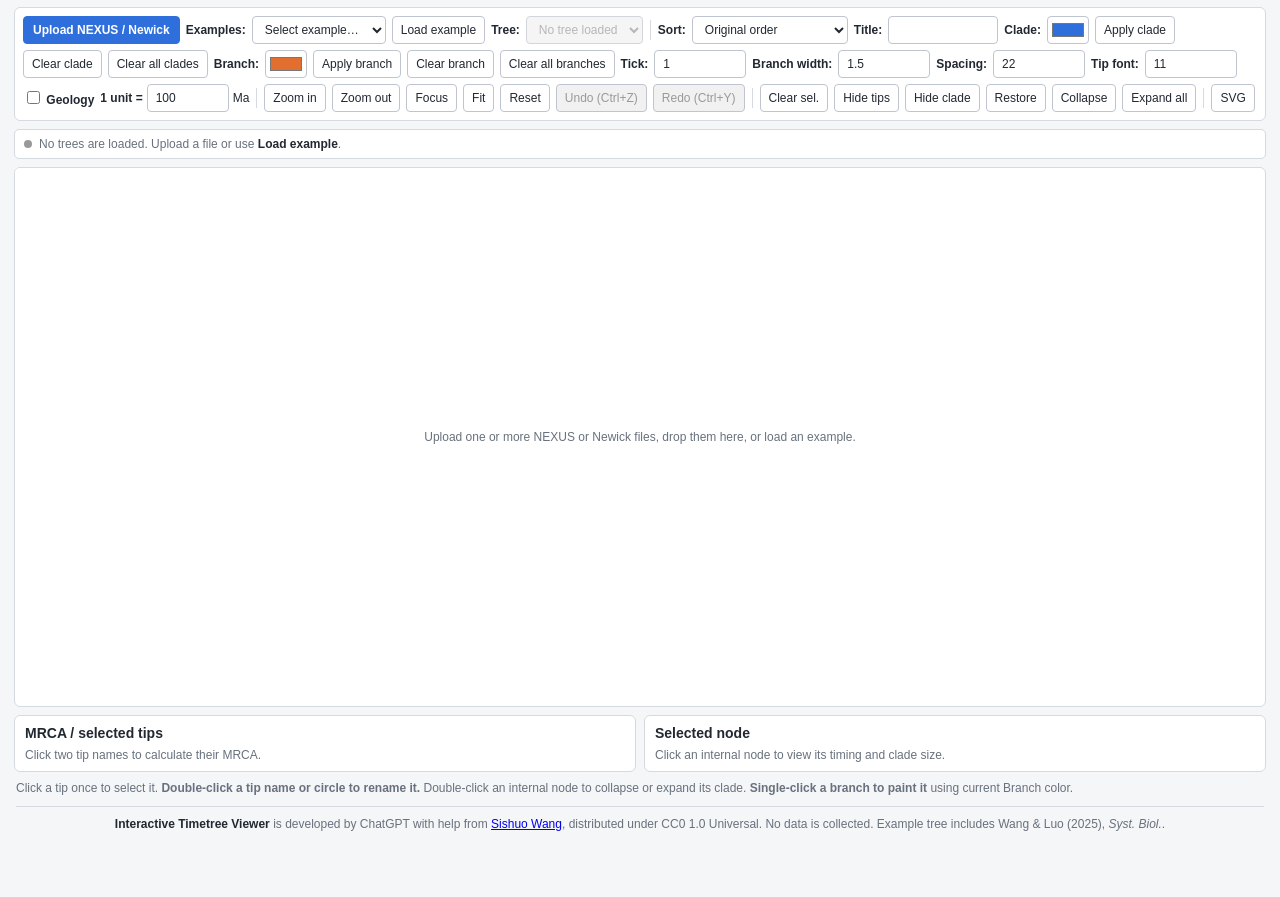
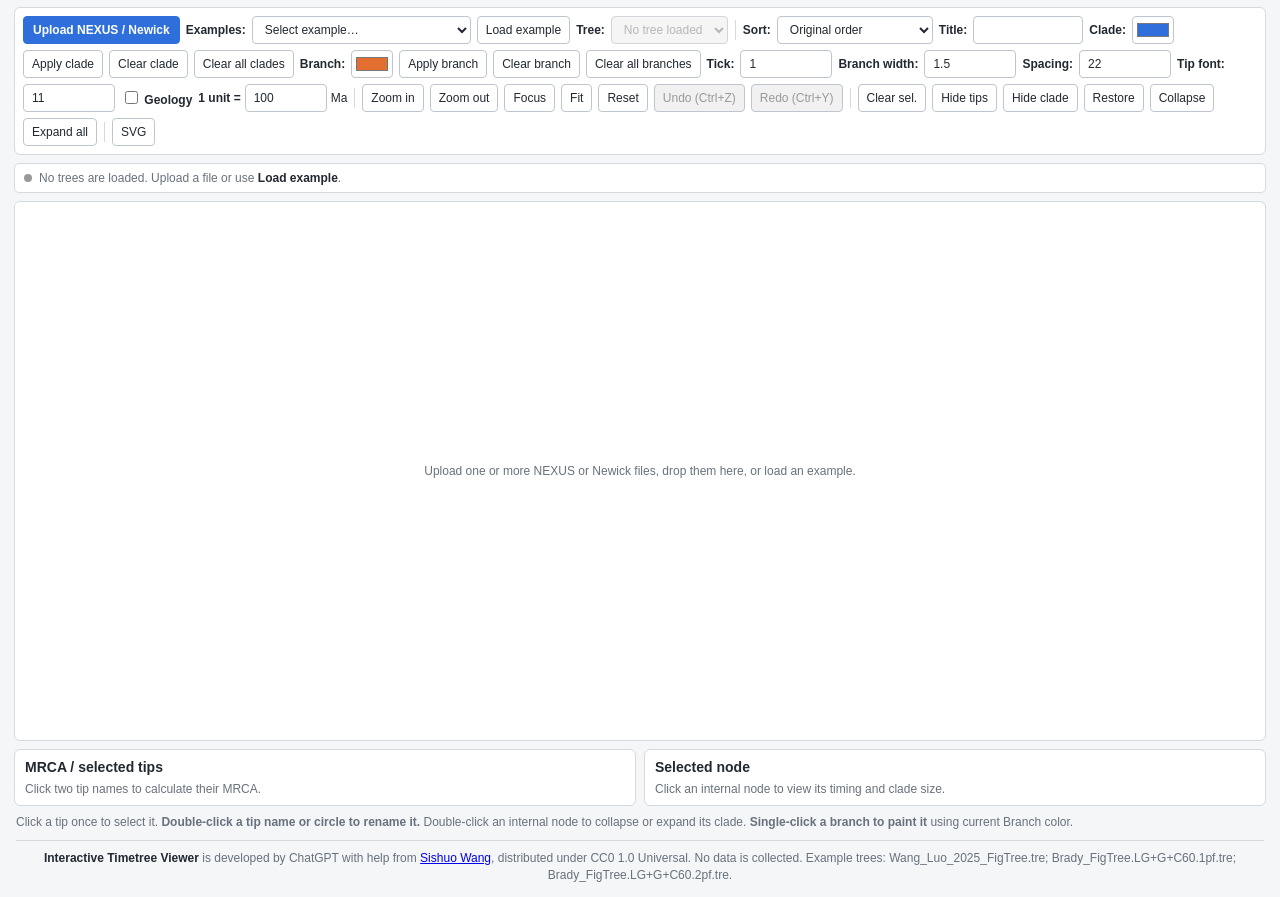
Before and after one commit to sishuowang/timetree_viewer, a plain HTML site: page index.html in a window 1280 px wide. Shown: the part 67-964 px from the top of the page. Before the commit the page ends 914 px from the top, so only its background shows below. Drawn offline with Linux system fonts and the light colour scheme.

Commit message:
3 examples corrected

```diff
--- a/index.html
+++ b/index.html
@@ -46,7 +46,7 @@
 
     .toolbar-divider { width:1px; height:20px; margin:0 1px; background:var(--border); }
     #tree-choice { max-width:260px; }
-    #example-choice { max-width:210px; }
+    #example-choice { max-width:260px; }
     #timeline-units { width:110px; }
     #tick-interval, #branch-width, #branch-spacing, #tip-font-size { width:92px; }
     #geology-unit-ma { width:82px; }
@@ -328,19 +328,19 @@
       Click a tip once to select it. <strong>Double-click a tip name or circle to rename it.</strong>
       Double-click an internal node to collapse or expand its clade.
       <strong>Single-click a branch to paint it</strong> using current Branch color.
-	  <!--
+      <!--
       Geological ranges use Ma before present. Set <strong>1 tree unit</strong> to Ma represented by one branch-length unit.
       The <strong>Title</strong> field changes only timeline title.
       To color a clade, select an internal node and click <strong>Apply clade</strong>.
       (Clade color affects descendants only, not its parent branch.)
       Use <strong>Undo (Ctrl+Z)</strong> and <strong>Redo (Ctrl+Y)</strong>.
-	  --!>
+      -->
     </p>
 
     <footer class="credits">
       <strong>Interactive Timetree Viewer</strong> is developed by ChatGPT with help from
       <a href="https://sishuowang2022.wordpress.com/" target="_blank" rel="noopener noreferrer">Sishuo Wang</a>, distributed under CC0 1.0 Universal. No data is collected.
-      Example tree includes Wang &amp; Luo (2025), <cite>Syst. Biol.</cite>.
+      Example trees: Wang_Luo_2025_FigTree.tre; Brady_FigTree.LG+G+C60.1pf.tre; Brady_FigTree.LG+G+C60.2pf.tre.
     </footer>
   </main>
 
@@ -358,7 +358,9 @@
 
     const DEFAULT_TREE_FILE = "Wang_Luo_2025_FigTree.tre";
     const EXAMPLE_TREES = [
-      { id:"wang-luo-2025", label:"Wang & Luo 2025", fileName:DEFAULT_TREE_FILE }
+      { id:"wang-luo-2025-figtree", label:"Wang_Luo_2025_FigTree.tre", fileName:"Wang_Luo_2025_FigTree.tre" },
+      { id:"brady-figtree-lg-g-c60-1pf", label:"Brady_FigTree.LG+G+C60.1pf.tre", fileName:"Brady_FigTree.LG+G+C60.1pf.tre" },
+      { id:"brady-figtree-lg-g-c60-2pf", label:"Brady_FigTree.LG+G+C60.2pf.tre", fileName:"Brady_FigTree.LG+G+C60.2pf.tre" }
     ];
 
     const DOUBLE_CLICK_DELAY = 280;
```
